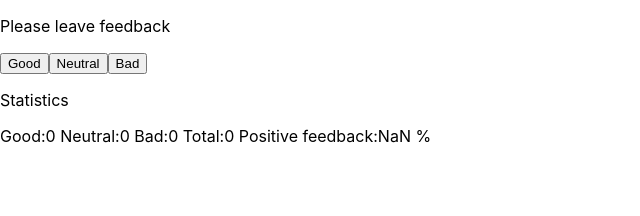
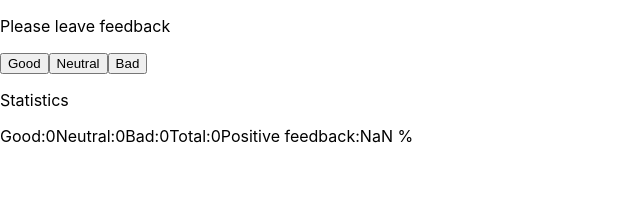
Before and after one commit to SosnaO/goit-react-hw-02-feedback, a React (Create React App) app: page / in a window 1280 px wide. Shown: the top 216 px of the page, without its empty margins (0-640 px from the left). Built offline with nearby package versions, Linux system fonts and the light colour scheme.

Commit message:
шаг3 компонент Statistics

```diff
--- a/src/App.js
+++ b/src/App.js
@@ -4,6 +4,7 @@ import Feedback from './components/Feedback/Feedback'
 function App() {
   return (
     <Feedback />
+
   )
 }
 
--- a/src/components/Feedback/Feedback.js
+++ b/src/components/Feedback/Feedback.js
@@ -1,8 +1,9 @@
+//import { element } from 'prop-types';
 import React, { Component } from 'react';
 //import PropTypes from 'prop-types';
 import styles from './Feedback.css';
 //import { render } from '@testing-library/react';
-
+import Statistics from '../Statistics/Statistics'
 class Feedback extends Component {
     state = {
     good: 0,
@@ -29,7 +30,15 @@ badIncrement=()=>{
    }))
 };
 
-// countTotalFeedback=()={`(${this.state.good}+${this.state.neutral}+${this.state.bad})`};
+countTotalFeedback = () => {
+    return Object.values(this.state).reduce((acc, value) => acc + value);
+
+  };
+  countPositiveFeedbackPercentage=(total)=>{
+    return Math.round((this.state.good/total)*100);
+  }
+
+// {`(${this.state.good}+${this.state.neutral}+${this.state.bad})`};
 // console.log(countTotalFeedback())
 // countTotalFeedback=()=>{
 //     this.setState(prevState=>({
@@ -44,9 +53,9 @@ badIncrement=()=>{
 
 // };
 
-
-
 render(){
+    const total = this.countTotalFeedback();
+    const positiveFeedback=this.countPositiveFeedbackPercentage(total)
 return(
 <div className={styles.feedback}>
     <p className={styles.heading}>Please leave feedback</p>
@@ -55,18 +64,20 @@ return(
         <button type="button" onClick={this.neutralIncrement}>Neutral</button>
         <button type="button" onClick={this.badIncrement}>Bad</button>
     </div>
-    <p className={styles.heading}>Statistics</p>
+    {/* <Statistics /> */}
+    <Statistics good={this.state.good} neutral={this.state.neutral} bad={this.state.bad} total={total} positivePercentage={positiveFeedback}/>
+    {/* <p className={styles.heading}>Statistics</p>
     <div  className={styles.counter}>
     <span>Good:{this.state.good} </span>
     <span>Neutral:{this.state.neutral} </span>
     <span>Bad:{this.state.bad} </span>
-    <span>Total:{this.state.good+this.state.neutral+this.state.bad} </span>
-    <span>Positive feedback:{(this.state.good*100)/(this.state.good+this.state.neutral+this.state.bad)} %</span>
+    <span>Total:{total} </span>
+    <span>Positive feedback:{positiveFeedback} %</span>
 
     </div>
+    */}
 
-
-
+    {/* <Statistics good={} neutral={} bad={} total={} positivePercentage={}> */}
 
 </div>
 );
--- /dev/null
+++ b/src/components/Statistics/Statistics.js
@@ -0,0 +1,21 @@
+import React from 'react';
+// import PropTypes from 'prop-types';
+// import styles from '../Feedback/Feedback.css';
+
+const Statistics = ({ good, neutral, bad, total, positivePercentage}) => {
+    return(
+        <>
+    <p className="heading">Statistics</p>
+        <div  className="counter">
+        <span>Good:{good} </span>
+        <span>Neutral:{neutral} </span>
+        <span>Bad:{bad} </span>
+        <span>Total:{total} </span>
+        <span>Positive feedback:{positivePercentage} %</span>
+
+        </div>
+        </>
+);
+};
+
+export default Statistics;
```
